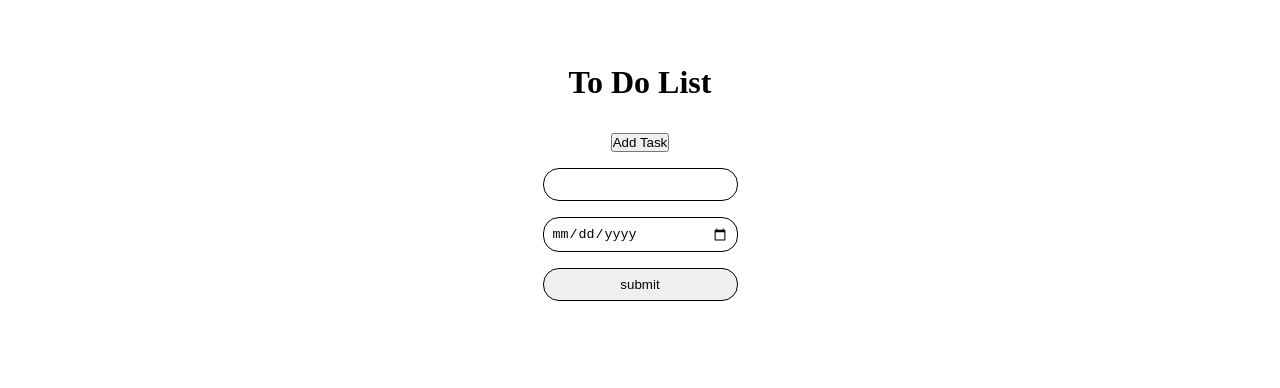
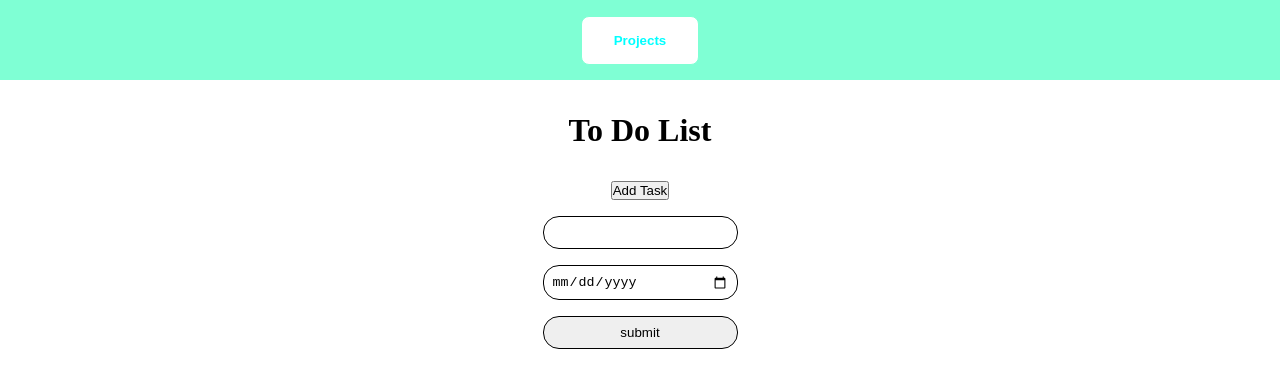
Before and after one commit to rochamariza/odin-todolist, a website built with webpack: page src/index.html in a window 1280 px wide. Built offline with nearby package versions, Linux system fonts and the light colour scheme.

Commit message:
Organized files and started projects logic

```diff
--- a/src/ASSETS/CSS/style.css
+++ b/src/ASSETS/CSS/style.css
@@ -8,7 +8,29 @@ body{
     display: flex;
     flex-direction: column;
     align-items: center;
-    padding: 2rem;
+    width: 100%;
+    height: 100vh;
+}
+nav{
+    width: 100%;
+    height: 5rem;
+    background-color: aquamarine;
+    display: flex;
+    align-items: center;
+    justify-content: center;
+}
+nav button{
+    background-color: white;
+    border: 1px solid aquamarine;
+    padding: 1rem 2rem;
+    cursor: pointer;
+    border-radius: 0.5rem;
+    font-weight: 600;
+    color: aqua;
+    transition: 0.2s;
+}
+nav button:hover{
+    opacity: 0.8;
 }
 h1{
     margin-block: 2rem;
--- a/src/index.html
+++ b/src/index.html
@@ -6,6 +6,9 @@
     <title>Home</title>
 </head>
 <body>
+    <nav>
+        <button class="projects-btn">Projects</button>
+    </nav>
     <main>
         <h1>To Do List</h1>
         <div class="interface">
--- a/src/index.js
+++ b/src/index.js
@@ -1,8 +1,8 @@
 import "./ASSETS/CSS/style.css"
-
 import "./ASSETS/JS/tasks.js"
 import { renderList, tasks, taskBox, dataBox, inter } from "./ASSETS/JS/render.js"
 const form = document.querySelector(".form")
+
 form.addEventListener("submit", (event) =>{
     event.preventDefault()
     tasks.createTask(taskBox.value, "teste", dataBox.value, "este")
```
Also changed, not shown: src/ASSETS/JS/projects.js (added, +11 -0 lines).
